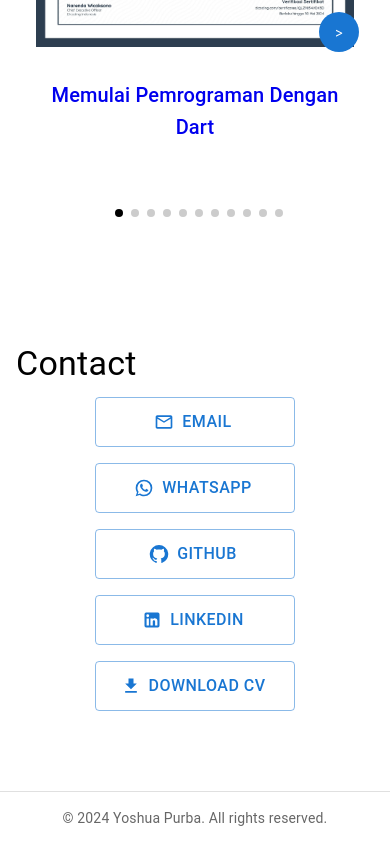
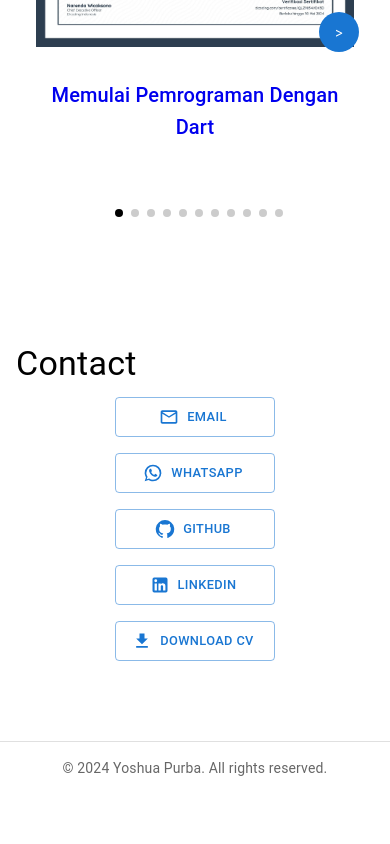
Before and after one commit to joshuapurbaa/my-portfolio, a React (Vite) app: page / in a window 390 px wide. Shown: the part 8671-9515 px from the top of the page. After the commit the page ends 9465 px from the top, so only its background shows below. Built offline with nearby package versions, Linux system fonts and the light colour scheme.

Commit message:
refactor: integrate responsive design into ContactButton component

```diff
--- a/src/components/ContactButton.tsx
+++ b/src/components/ContactButton.tsx
@@ -1,4 +1,5 @@
 import Button from "@mui/material/Button/Button";
+import useResponsive from "../hooks/useResponsive";
 
 export interface ContactButtonProps {
   icon: React.ReactNode;
@@ -10,21 +11,25 @@ const ContactButton: React.FC<ContactButtonProps> = ({
   icon,
   text,
   onClick,
-}) => (
+}) => {
+  const { isMobile, isTablet } = useResponsive();
+
+  return (
     <Button
       variant="outlined"
       color="primary"
       startIcon={icon}
       sx={{
-      fontSize: "1rem",
-      padding: "10px 20px",
-      width: "200px",
-      height: "50px",
+        fontSize: isMobile ? "0.8rem" : isTablet ? "0.9rem" : "1rem",
+        padding: isMobile ? "8px 16px" : isTablet ? "9px 18px" : "10px 20px",
+        width: isMobile ? "160px" : isTablet ? "180px" : "200px",
+        height: isMobile ? "40px" : isTablet ? "45px" : "50px",
       }}
       onClick={onClick}
     >
       {text}
     </Button>
   );
+};
 
 export default ContactButton;
```
Lines whose indentation alone changed are shown as unchanged.
